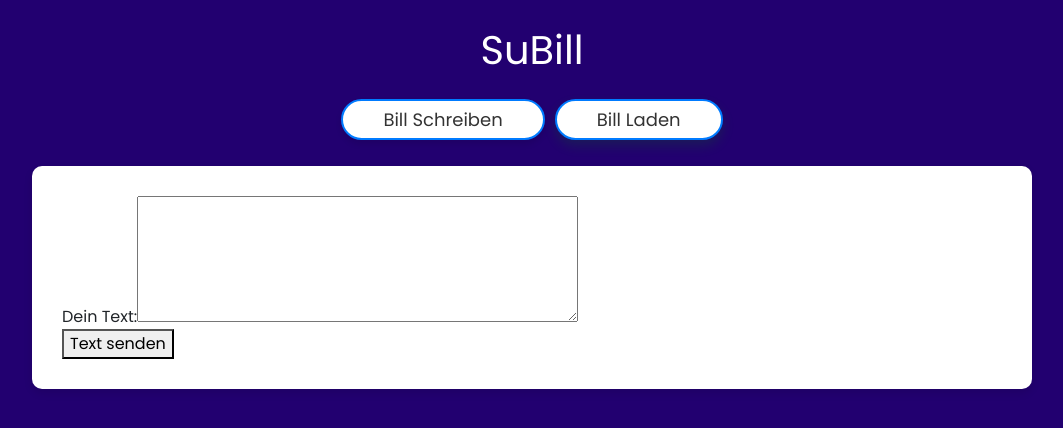
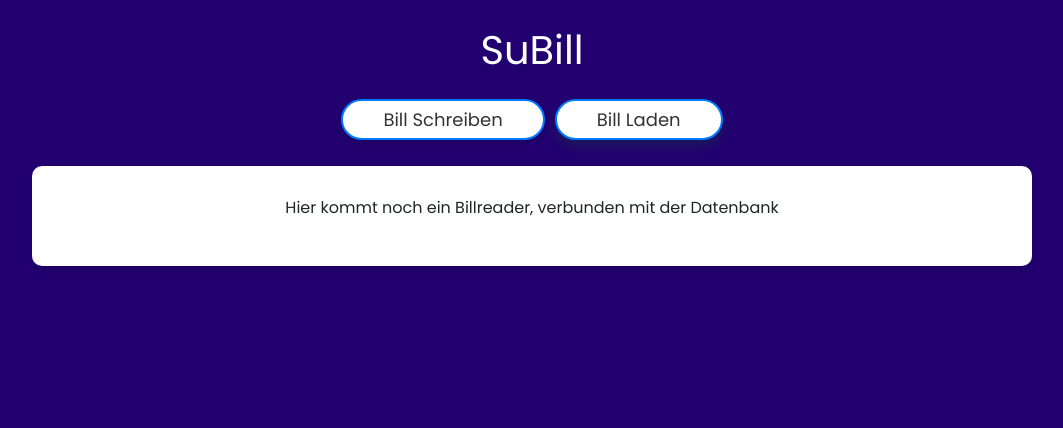
Before and after one commit to urimsu/SuBill, an Angular app: page /billreader in a window 1280 px wide. Shown: the top 428 px of the page, without its empty margins (108-1171 px from the left). Built offline with nearby package versions, Linux system fonts and the light colour scheme.

Commit message:
feat: clean-up der ShowBill seite

```diff
--- a/src/app/billreader/billreader.component.html
+++ b/src/app/billreader/billreader.component.html
@@ -1,10 +1,6 @@
 <div class="billReader">
      <div class="form-container">
 
-          <div>
-               <label for="textArea">Dein Text:</label>
-               <textarea id="textArea" [(ngModel)]="textInput" rows="5" cols="30"></textarea>
-          </div>
-          <button (click)="sendText()">Text senden</button>
+         <p>Hier kommt noch ein Billreader, verbunden mit der Datenbank</p>
      </div>
 </div>
```
